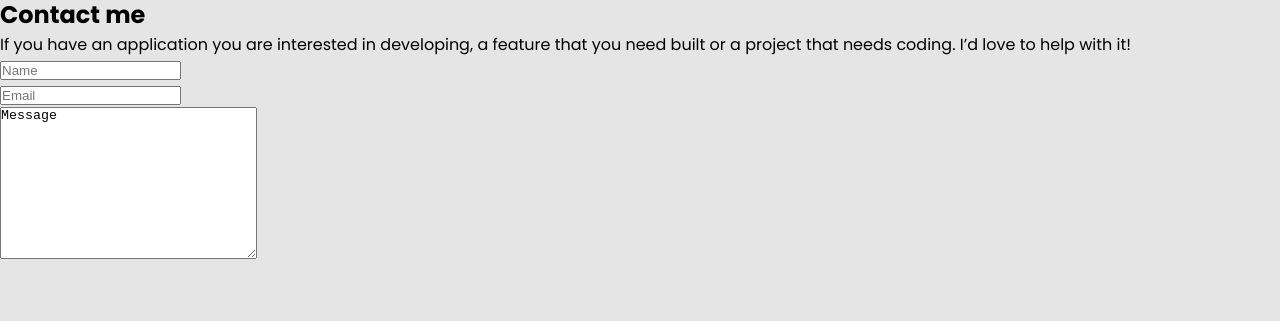
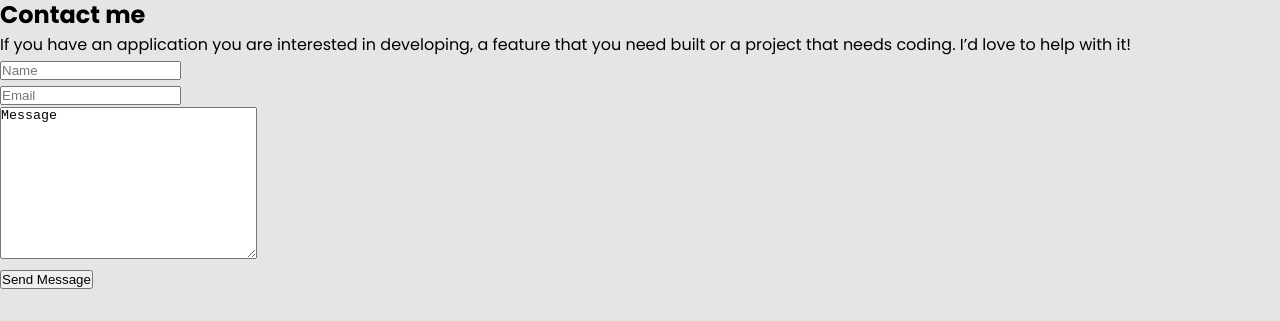
Before and after one commit to abdozayan12/Portfolio-setup-and-mobile-first, a website: page index.html in a window 1280 px wide. Shown: the part 6559-6880 px from the top of the page. Before the commit the page ends 6855 px from the top, so only its background shows below. Drawn offline with Linux system fonts and the light colour scheme.

Commit message:
Message button

```diff
--- a/index.html
+++ b/index.html
@@ -203,7 +203,7 @@
         <p>If you have an application you are interested in developing, a feature that you need built or a project that needs coding.
             I’d love to help with it!</p>
         <div class="form">
-            <form>
+            <form action="">
                 <div class="form-group">
                     <input type="text" placeholder="Name" maxlength="30" >
                 </div>
@@ -213,6 +213,7 @@
                 <div class="form-group">
                     <textarea id="" cols="30" rows="10" maxlength="500">Message</textarea>
                 </div>
+                <button class="buttonthree">Send Message</button>
             </form>
         </div>
     </section>
```
